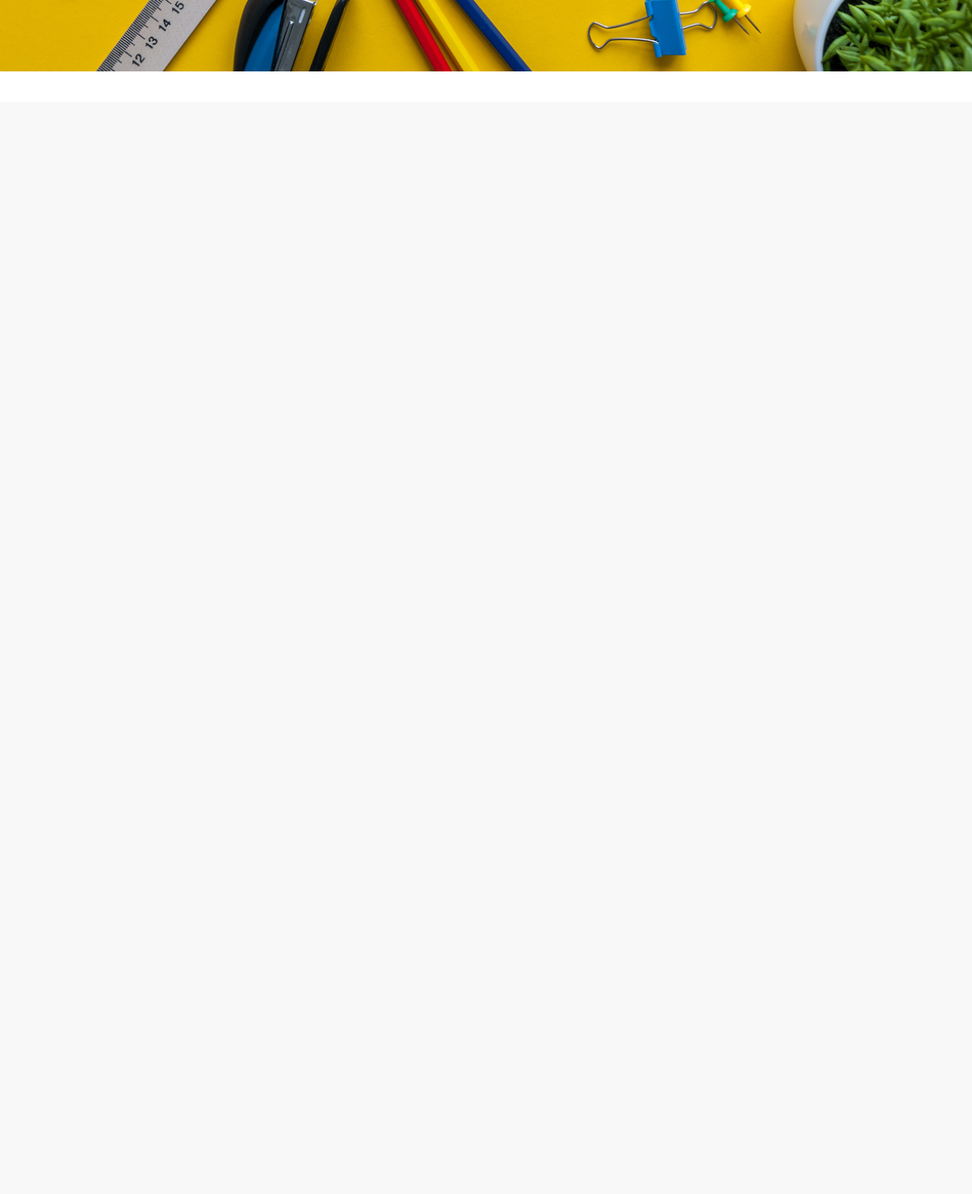
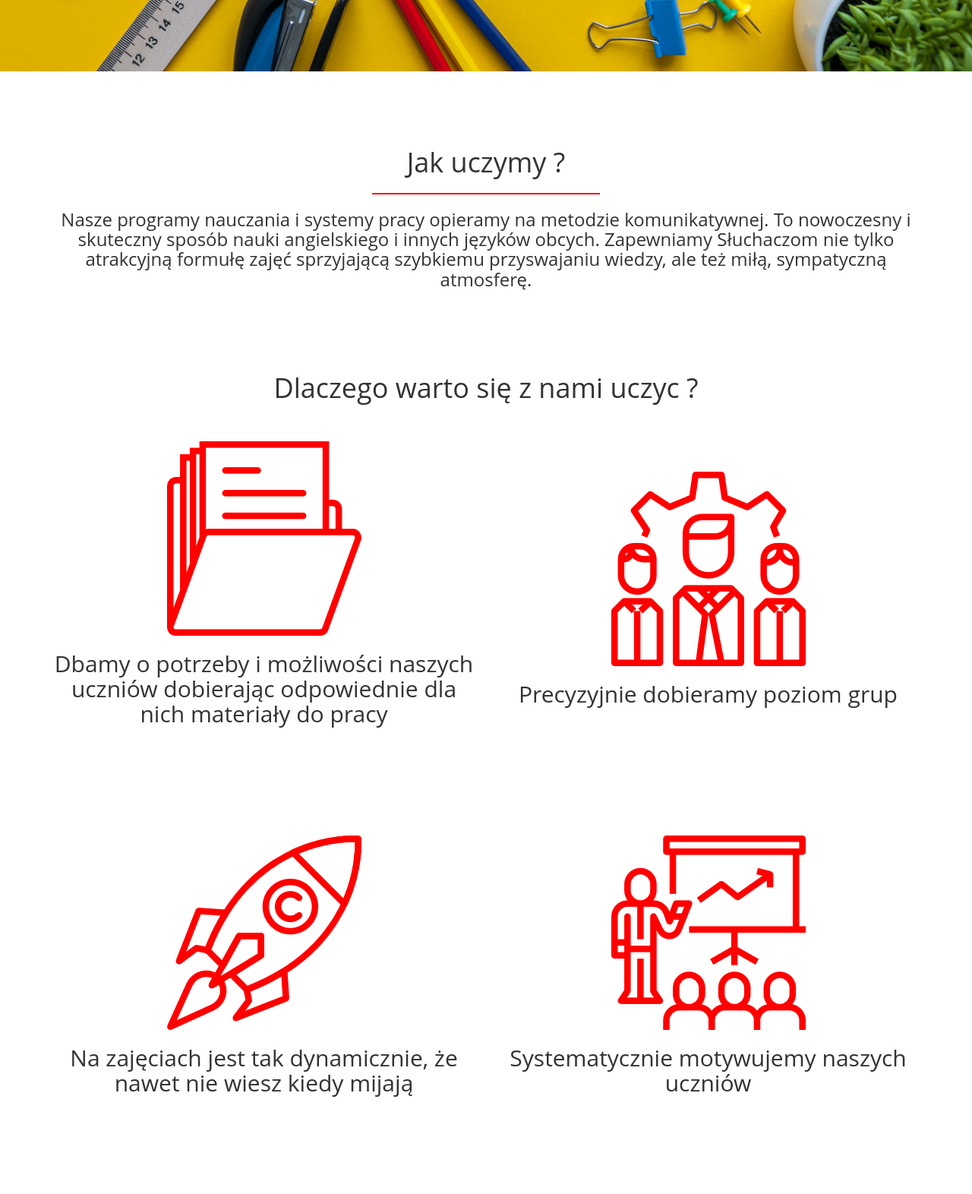
Before and after one commit to wujot/simple-ce, a PHP site: page / in a window 1280 px wide. Shown: the part 746-2318 px from the top of the page at 76% size. Before the commit the page ends 840 px from the top, so only its background shows below. Run offline with PHP 8.4, Linux system fonts and the light colour scheme.

Commit message:
Add Why Section with icons and text

```diff
--- a/css/style.css
+++ b/css/style.css
@@ -58,6 +58,17 @@ section {
   color: #fff;
 }
 
+.line {
+  margin: 20px auto;
+  max-width: 300px;
+  height: 2px;
+  background-color: #FF0000;
+}
+
+.why .cell {
+  padding: 40px 0;
+}
+
 @media (min-width: 768px) {
   .logo-large {
     display: block;
--- a/index.html
+++ b/index.html
@@ -10,7 +10,7 @@
         <!-- Custom css-->
         <link rel="stylesheet" type="text/css" href="css/style.css">
 
-	<head>
+	</head>
 	<body>
 		<!-- Navigation Bar -->
 		<nav class="navbar navbar-default navbar-fixed-top">
@@ -95,6 +95,58 @@
 
 		</div>
 
+		<!-- Section -->
+		<section class="text-center">
+			<div class="container">
+				<h1>Jak uczymy ?</h1>
+				<div class="line">
+				</div>
+				<h3>
+					Nasze programy nauczania i systemy pracy opieramy na metodzie komunikatywnej. To nowoczesny i
+					skuteczny sposób nauki angielskiego i innych języków obcych. Zapewniamy Słuchaczom nie tylko
+					atrakcyjną formułę zajęć sprzyjającą szybkiemu przyswajaniu wiedzy, ale też miłą, sympatyczną
+					atmosferę.
+				</h3>
+			</div>
+		</section>
+
+		<!-- Section -->
+		<section class="why text-center">
+			<div class="container">
+				<h1>Dlaczego warto się z nami uczyc ?</h1>
+
+				<div class="row">
+					<div class="col-sm-6">
+						<div class="cell">
+							<img class="icon" src="images/folder.png">
+							<h2>
+								Dbamy o potrzeby i możliwości naszych uczniów dobierając odpowiednie dla nich
+								materiały do pracy
+							</h2>
+						</div>
+					</div>
+					<div class="col-sm-6 cell">
+						<div class="cell">
+							<img class="icon"src="images/work-team.png">
+							<h2>Precyzyjnie dobieramy poziom grup</h2>
+						</div>
+					</div>
+					<div class="col-sm-6 cell">
+						<div class="cell">
+							<img class="icon" src="images/speed.png">
+							<h2>Na zajęciach jest tak dynamicznie, że nawet nie wiesz kiedy mijają</h2>
+						</div>
+					</div>
+					<div class="col-sm-6 cell">
+						<div class="cell">
+							<img class="icon" src="images/work.png">
+							<h2>Systematycznie motywujemy naszych uczniów </h2>
+						</div>
+					</div>
+				</div>
+			</div>
+		</section>
+
 		<!-- JQuery and Bootstrap JS libraries -->
 		<script src="https://ajax.googleapis.com/ajax/libs/jquery/1.12.4/jquery.min.js"></script>
     	<script src="https://maxcdn.bootstrapcdn.com/bootstrap/3.3.7/js/bootstrap.min.js" integrity="sha384-Tc5IQib027qvyjSMfHjOMaLkfuWVxZxUPnCJA7l2mCWNIpG9mGCD8wGNIcPD7Txa" crossorigin="anonymous"></script>
--- a/js/script.js
+++ b/js/script.js
@@ -2,28 +2,28 @@ $(document).ready(function(){
 
 		$("#home").on({
 			   mouseenter: function(){
-			    $('#homeIcon').attr('src','../../images/homeHover.png');
+			    $('#homeIcon').attr('src','images/homeHover.png');
 			  },
 			  mouseleave: function(){
-			    $('#homeIcon').attr('src','../../images/home.png');
+			    $('#homeIcon').attr('src','images/home.png');
 			  }
 			  });
 
 		$("#course").on({
 			   mouseenter: function(){
-			    $('#education').attr('src','../../images/educationHover.png');
+			    $('#education').attr('src','images/educationHover.png');
 			  },
 			  mouseleave: function(){
-			    $('#education').attr('src','../../images/education.png');
+			    $('#education').attr('src','images/education.png');
 			  }
 			  });
 
 		$("#contact").on({
 			   mouseenter: function(){
-			    $('#letter').attr('src','../../images/letterHover.png');
+			    $('#letter').attr('src','images/letterHover.png');
 			  },
 			  mouseleave: function(){
-			    $('#letter').attr('src','../../images/letter.png');
+			    $('#letter').attr('src','images/letter.png');
 			  }
 			  });
 
--- a/sass/style.scss
+++ b/sass/style.scss
@@ -66,6 +66,20 @@ section {
 	}
 }
 
+.line {
+	margin: 20px auto;
+	max-width: 300px;
+	height: 2px;
+	background-color: $red;
+}
+
+.why {
+	.cell {
+		padding: 40px 0;
+	}
+}
+
+
 @media (min-width: 768px) {
 	.logo-large {
 		display: block;
```
Also changed, not shown: 1 other file.
